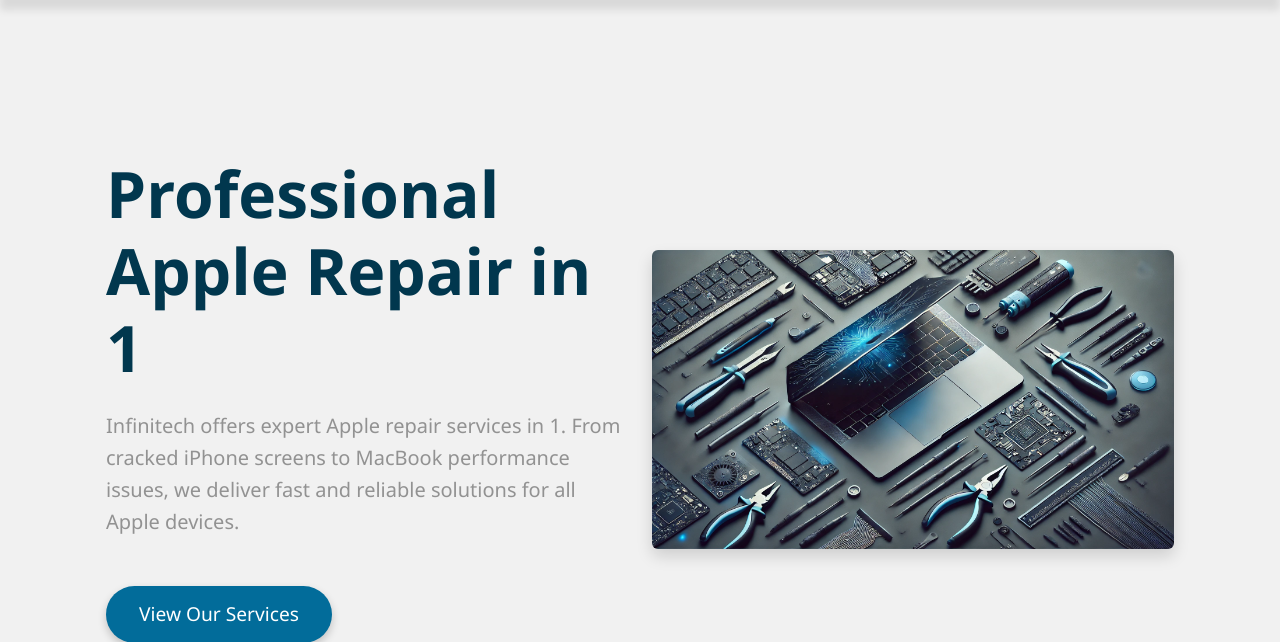
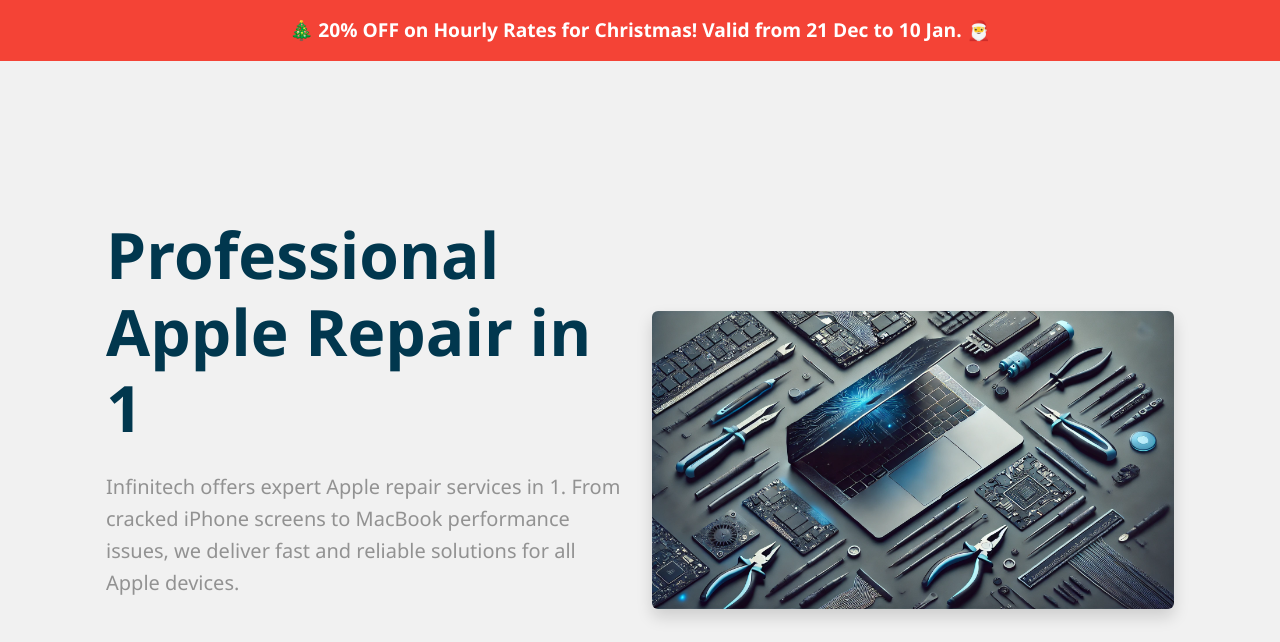
Before and after one commit to martinedach/infinitech-website, a FastAPI app: page /apple-repair/1 in a window 1280 px wide. Shown: the part 126-768 px from the top of the page. Run offline with FastAPI, Linux system fonts and the light colour scheme.

Commit message:
Discount banner

```diff
--- a/app/templates/base.html
+++ b/app/templates/base.html
@@ -23,7 +23,6 @@
         window.dataLayer = window.dataLayer || [];
         function gtag(){dataLayer.push(arguments);}
         gtag('js', new Date());
-
         gtag('config', 'G-ZSQSRZ7PKB');
     </script>
 
@@ -97,6 +96,13 @@
             </div>
         </nav>
     </header>
+
+    <!-- Full-Width Banner -->
+    <div class="full-width-banner text-center text-white" style="background-color: #f44336; padding: 15px;">
+        <p style="margin: 0; font-size: 1.2rem; font-weight: bold;">
+            🎄 20% OFF on Hourly Rates for Christmas! Valid from <strong>21 Dec</strong> to <strong>10 Jan</strong>. 🎅
+        </p>
+    </div>
     <!-- Request a Quote Modal -->
     <div class="modal fade" id="quoteModal" tabindex="-1" aria-labelledby="quoteModalLabel" aria-hidden="true">
         <div class="modal-dialog">
```
